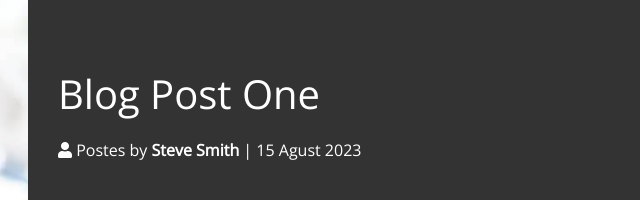
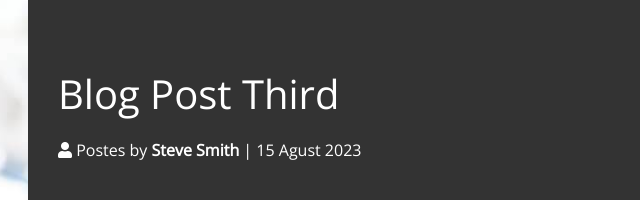
Before and after one commit to SantiCM/EdgeLeaderCopy, a plain HTML site: page blog.html in a window 1280 px wide. Shown: the part 1761-1961 px from the top of the page, 612-1252 px from the left. Drawn offline with nearby package versions, Linux system fonts and the light colour scheme; some packages are replaced by stand-ins of ours; a script that the page names is missing.

Commit message:
fecha actualizada

```diff
--- a/blog.html
+++ b/blog.html
@@ -98,7 +98,7 @@
                 </div>
                 <div class="column">
                     <div class="column-2 bg-dark">
-                        <h2>Blog Post One</h2>
+                        <h2>Blog Post Third</h2>
                         <p class="meta">
                             <i class="fas fa-user"></i> Postes by <strong>Steve Smith</strong> | 15 Agust 2023
                         </p>
```
Also changed, not shown: index.html (+1 -1 lines).
